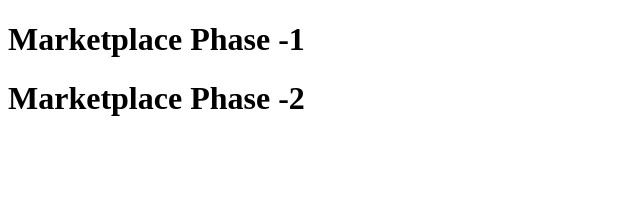
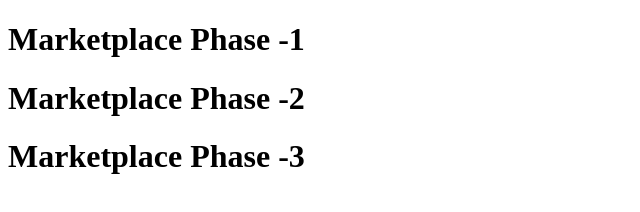
Before and after one commit to Nikhil-16sharma/Git-Learning, a plain HTML site: page index.html in a window 1280 px wide. Shown: the whole page, without its empty margins (0-640 px from the left). Drawn offline with Linux system fonts and the light colour scheme.

Commit message:
Phase3 added

```diff
--- a/index.html
+++ b/index.html
@@ -10,6 +10,9 @@
 
     <h1>Marketplace Phase -2</h1>
 
+    <h1>Marketplace Phase -3</h1>
+
+
 
 </body>
 </html>
```
